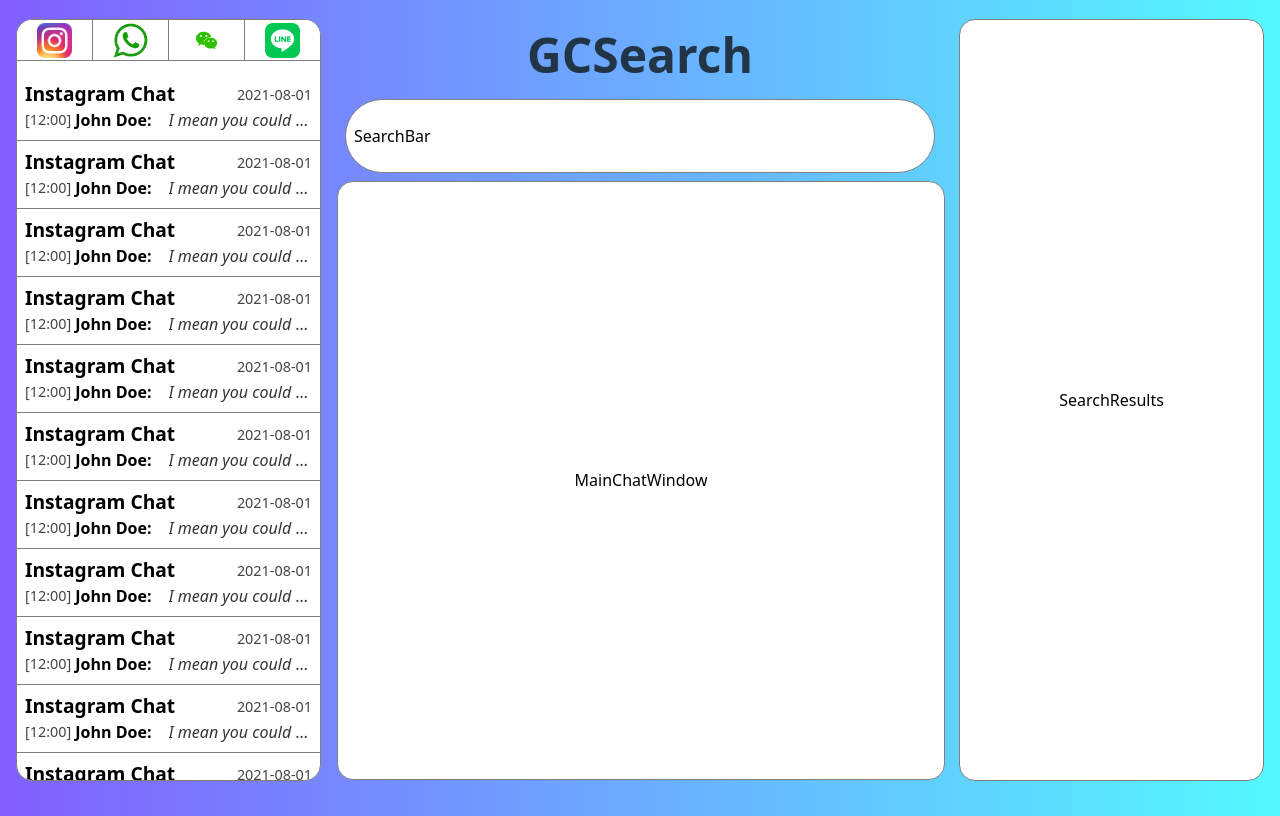
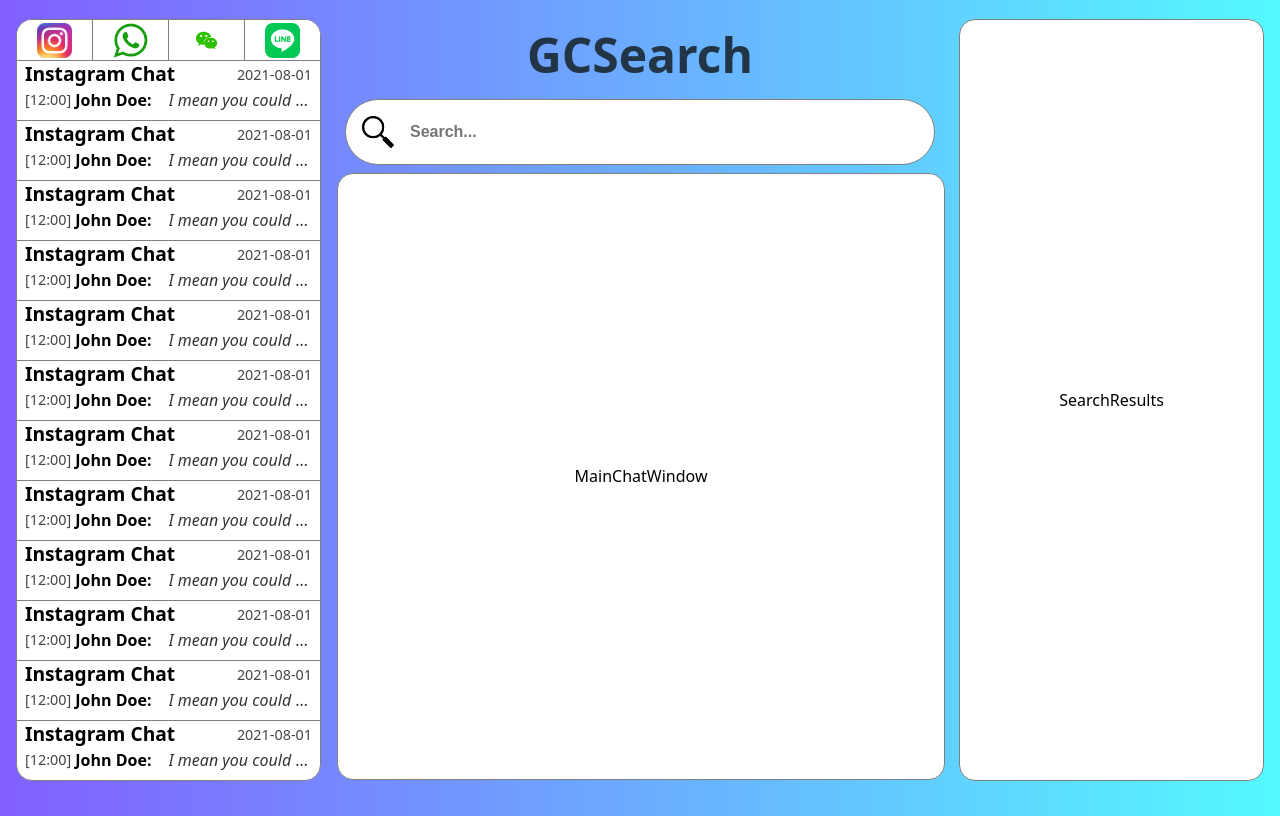
Before and after one commit to cem-yilmaz/GCSearch, a React (Vite) app in the folder frontend/GCSearch/: page / in a window 1280 px wide. Built offline with nearby package versions, Linux system fonts and the light colour scheme.

Commit message:
searchbar done

```diff
--- a/frontend/GCSearch/src/components/MainView/ChatList/GroupChat/GroupChat.css
+++ b/frontend/GCSearch/src/components/MainView/ChatList/GroupChat/GroupChat.css
@@ -5,7 +5,6 @@
     width: 100%;
     min-height: 60px;
     border-bottom: 0.1rem solid grey;
-    margin-bottom: 0.5rem;
     padding: 0.5rem;
     box-sizing: border-box;
     cursor: pointer;
--- a/frontend/GCSearch/src/components/MainView/ChatList/PlatformSelector/PlatformSelector.css
+++ b/frontend/GCSearch/src/components/MainView/ChatList/PlatformSelector/PlatformSelector.css
@@ -6,7 +6,6 @@
     height: 40px;
     display: flex;
     justify-content: space-around;
-    margin-bottom: 20px;
     background-color: white;
     border-bottom: 0.1rem solid grey;
 }
--- a/frontend/GCSearch/src/components/MainView/SearchBar/SearchBar.css
+++ b/frontend/GCSearch/src/components/MainView/SearchBar/SearchBar.css
@@ -1,6 +1,8 @@
 .SearchBar {
     display: flex;
     flex-direction: row;
+    justify-content: left;
+    align-items: center;
     background-color: white;
     color: black;
     border-radius: 5rem;
@@ -8,3 +10,21 @@
     margin: 0.5rem;
     border: grey solid 0.1rem;
 }
+
+.SearchBar img {
+    width: 2rem;
+    height: 2rem;
+    margin: 0.5rem;
+}
+
+.SearchBar input {
+    border: none;
+    outline: none;
+    background-color: transparent;
+    color: black;
+    font-weight: bold;
+    width: 100%;
+    font-size: 1rem;
+    padding: 0.5rem;
+    border-radius: 5rem;
+}
--- a/frontend/GCSearch/src/components/MainView/SearchBar/SearchBar.jsx
+++ b/frontend/GCSearch/src/components/MainView/SearchBar/SearchBar.jsx
@@ -5,7 +5,8 @@ import "./SearchBar.css";
 const SearchBar = () => {
     return (
         <div className="SearchBar">
-            <p>SearchBar</p>
+            <img src="/assets/search.png"></img>
+            <input type="text" placeholder="Search..."></input>
         </div>
     )
 };
```
Also changed, not shown: frontend/GCSearch/public/assets/search.png (added).
